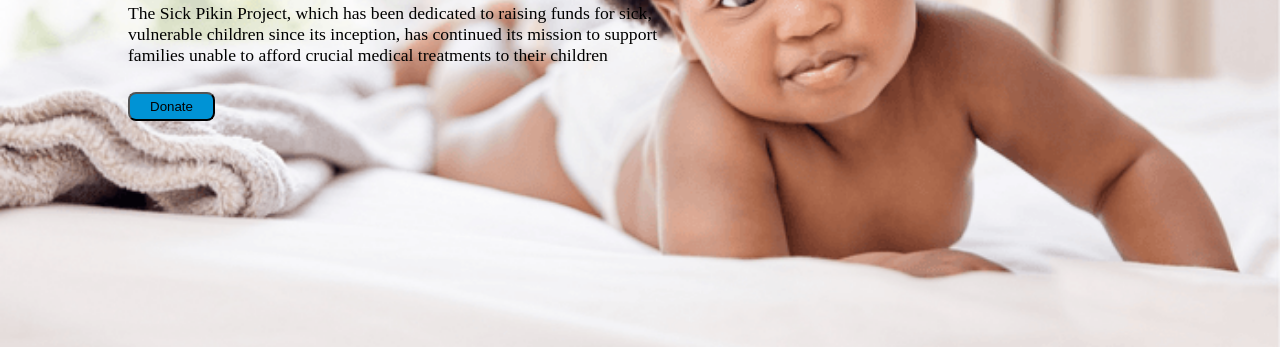
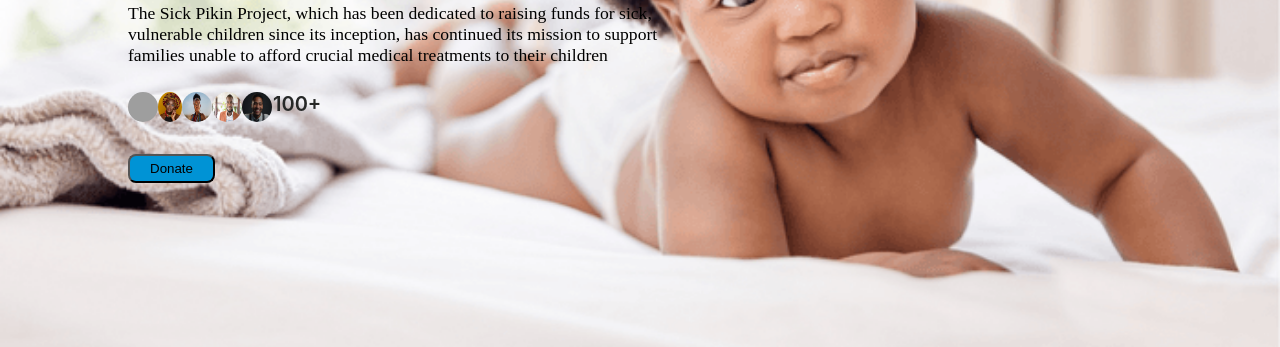
Before and after one commit to SNVibbi/CSS-Basic, a plain HTML site: page Homepage/index.html in a window 1280 px wide. Shown: the part 453-800 px from the top of the page. Drawn offline with nearby package versions, Linux system fonts and the light colour scheme; grey boxes are pictures that could not be loaded.

Commit message:
improve hero section

```diff
--- a/Homepage/index.html
+++ b/Homepage/index.html
@@ -31,6 +31,16 @@
         <div class="content">
             <h1>Sick Pikin Project Sends Three Children for Surgeries</h1>
             <p>The Sick Pikin Project, which has been dedicated to raising funds for sick, vulnerable children since its inception, has continued its mission to support families unable to afford crucial medical treatments to their children</p>
+            <div class="heroContact">
+                <div class="heroImg">
+                    <img src="./images/hero1.png" alt="Hero1">
+                    <img src="./images/hero2.png" alt="Hero2">
+                    <img src="./images/hero3.png" alt="Hero3">
+                    <img src="./images/hero4.png" alt="Hero4">
+                    <img src="./images/hero5.png" alt="Hero5">
+                </div>
+                <h1>100+</h1>
+            </div>
             <a href="#"><button>Donate</button></a>
         </div>
     </section>
--- a/Homepage/styles.css
+++ b/Homepage/styles.css
@@ -1709,6 +1709,7 @@ input {
     flex-direction: row;
     width: 135;
     height: 30;
+    margin-bottom: 10px;
     font-family: Plus Jakarta Sans;
     font-weight: 700;
     font-size: 20px;
@@ -1719,8 +1720,7 @@ input {
 
 .footer-flags {
     display: flex;
-    flex-direction: row;
-    right: 0px;
+    left: 0px;
     width: 120px;
     height: 51.867218017578125px;
     gap: 10px;
@@ -1740,3 +1740,37 @@ input {
     border-top-width: 1px;
     border-top: 1px solid #D6D6D6
 }
+
+.heroContact {
+    display: flex;
+    flex-direction: row;
+    width: 588;
+    height: 30;
+    gap: 5px;
+}
+
+.heroImg {
+    display: flex;
+    flex-direction: row;
+    width: 110px;
+    height: 30px;
+}
+
+.heroImg img {
+    width: 30px;
+    height: 30px;
+    border-radius: 50%;
+}
+
+
+.heroContact h1 {
+    width: 50px;
+    height: 24px;
+    font-family: Inter;
+    margin-left: 30px;
+    font-weight: 600;
+    font-size: 20px;
+    line-height: 24.2px;
+    letter-spacing: 0%;
+    color: #262827;
+}
```
Also changed, not shown: Homepage/images/hero2.png (added), Homepage/images/hero3.png (added), Homepage/images/hero4.png (added), Homepage/images/hero5.png (added), 1 other file.
